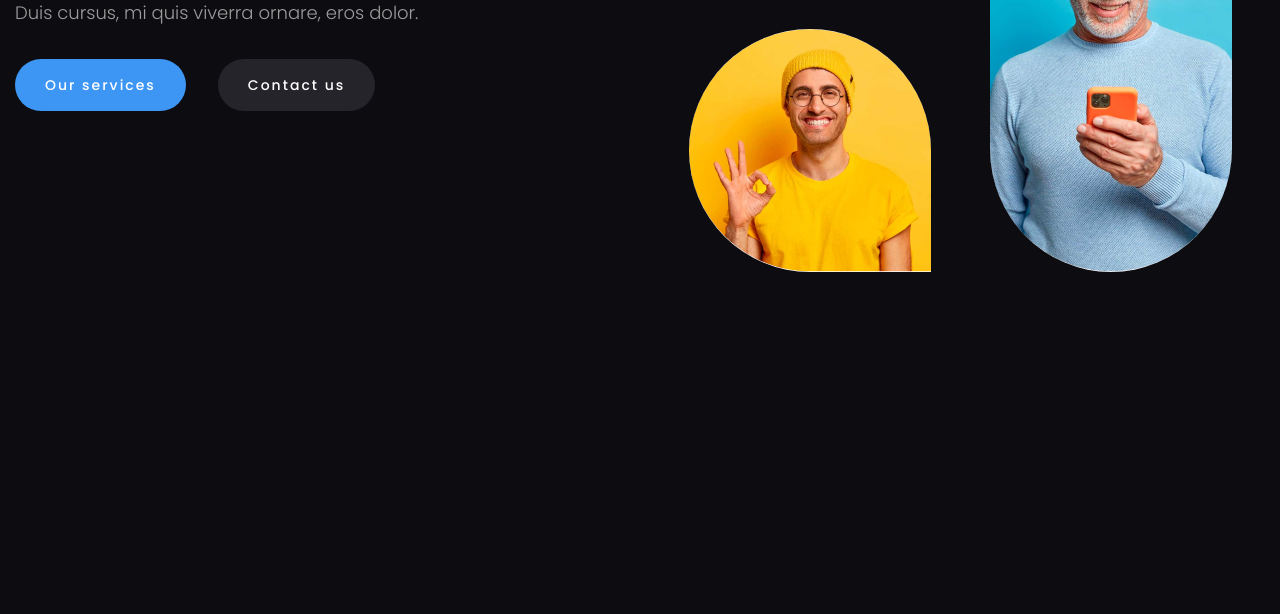
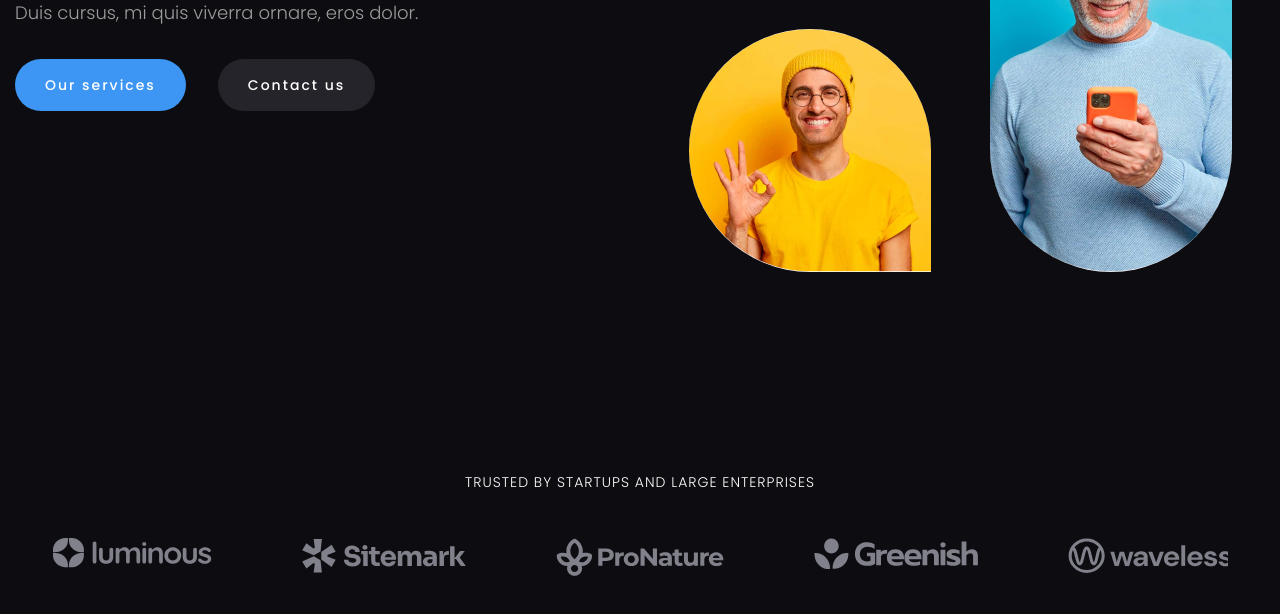
Before and after one commit to ShabatinEvg/Growfy, a plain HTML site: page index.html in a window 1280 px wide. Shown: the part 587-1201 px from the top of the page. Before the commit the page ends 959 px from the top, so only its background shows below. Drawn offline with Linux system fonts and the light colour scheme.

Commit message:
clients__end

```diff
--- a/css/style.css
+++ b/css/style.css
@@ -28,6 +28,8 @@ body {
 }
 
 .page__main {}
+
+.page__clients {}
 
 /*------------------------------------------------------------------*/
 .button {
@@ -498,6 +500,33 @@ body {
 
 /*------------------------------------------------------------------*/
 
+.clients {
+    padding-top: 100px;
+    padding-bottom: 70px;
+}
+
+.clients__container {}
+
+.clients__title {
+    text-transform: uppercase;
+    color: #fff;
+    text-align: center;
+    letter-spacing: 1px;
+    font-size: 14px;
+    line-height: 1.57;
+    margin-bottom: 44px;
+}
+
+.clients__items {
+    display: flex;
+    gap: 15px;
+    flex-wrap: wrap;
+    justify-content: space-around;
+}
+
+.clients__item img {
+    max-width: 100%;
+}
 
 /*------------------------------------------------------------------*/
 
--- a/index.html
+++ b/index.html
@@ -82,6 +82,28 @@
                     </div>
                 </div>
             </section>
+            <section class="page__clients clients">
+                <div class="clients__container">
+                    <h2 class="clients__title">TRUSTED BY startups and large enterprises</h2>
+                    <div class="clients__items">
+                        <div class="clients__item">
+                            <img src="/img/client/01.svg" alt="client">
+                        </div>
+                        <div class="clients__item">
+                            <img src="/img/client/02.svg" alt="client">
+                        </div>
+                        <div class="clients__item">
+                            <img src="/img/client/03.svg" alt="client">
+                        </div>
+                        <div class="clients__item">
+                            <img src="/img/client/04.svg" alt="client">
+                        </div>
+                        <div class="clients__item">
+                            <img src="/img/client/05.svg" alt="client">
+                        </div>
+                    </div>
+                </div>
+            </section>
         </main>
         <footer class="footer">
 
```
Also changed, not shown: img/client/01.svg (added), img/client/02.svg (added), img/client/03.svg (added), img/client/04.svg (added), img/client/05.svg (added).
